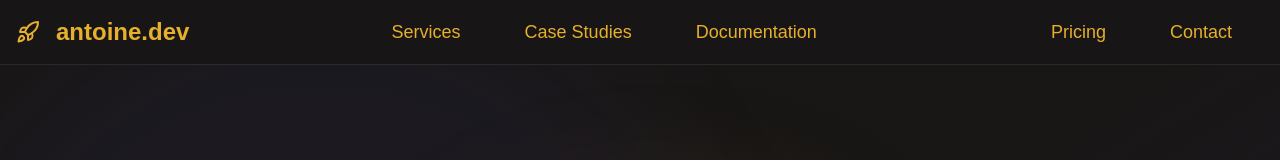
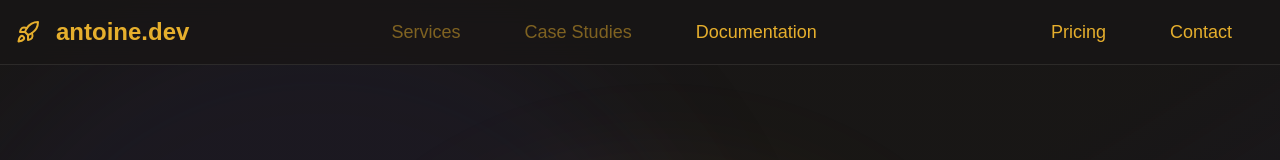
Before and after one commit to acusset/me-as-a-service, a Next.js app: page / in a window 1280 px wide. Shown: the top 160 px of the page. Built offline with nearby package versions, Linux system fonts and the light colour scheme.

Commit message:
fix: disable navigation buttons in NavHeader for improved user experience

```diff
--- a/src/components/NavHeader.tsx
+++ b/src/components/NavHeader.tsx
@@ -15,12 +15,12 @@ export default function NavHeader() {
           </div>
           <div className="flex-1"></div>
           <div className="flex-1 flex items-center justify-evenly">
-            <Button size="lg" asChild variant="ghost">
-              <Link href="#features">
-                Services
-              </Link>
+            <Button size="lg" variant="ghost" disabled className="opacity-50 cursor-not-allowed">
+              Services
             </Button>
-            <Button size="lg" variant="ghost">Case Studies</Button>
+            <Button size="lg" variant="ghost" disabled className="opacity-50 cursor-not-allowed">
+              Case Studies
+            </Button>
             <Button size="lg" variant="ghost">
               <Link href="/documentation">
                 Documentation
```
